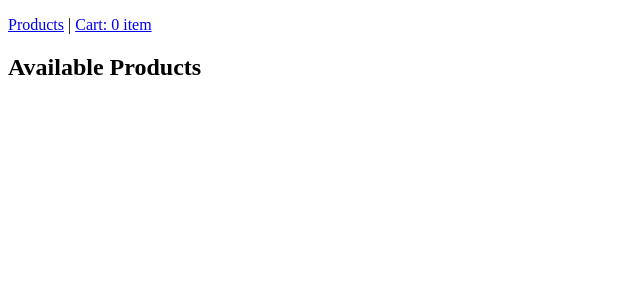
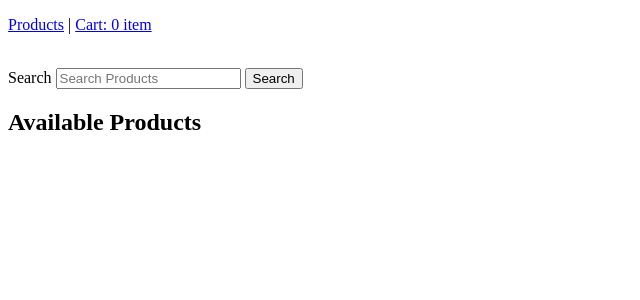
Before and after one commit to Some1Somewhere/ooad_shopping, a Django app: page / in a window 1280 px wide. Shown: the top 300 px of the page, without its empty margins (0-640 px from the left). Run offline with Django 3.2, Linux system fonts and the light colour scheme; data that the repository does not hold is empty.

Commit message:
Adding Recommendation and Search

```diff
--- a/django_project/ecommerce_app/models.py
+++ b/django_project/ecommerce_app/models.py
@@ -8,6 +8,7 @@ class Product(models.Model):
     description = models.TextField()
     image = models.ImageField(upload_to='products_images/', blank=True)
     clicks = models.IntegerField(default=0)
+    recommended = models.ForeignKey("Product", on_delete=models.CASCADE, blank=True, null=True)
 
     def __str__(self):
         return self.name
--- a/django_project/ecommerce_app/templates/ecommerce_app/index.html
+++ b/django_project/ecommerce_app/templates/ecommerce_app/index.html
@@ -4,6 +4,11 @@
 
     <div class="container">
         <div class="row">
+		<br/>
+<form  method="GET" value="{{request.GET.q}}">
+Search <input type="text" name="q" value="{{request.GET.q}}" placeholder="Search Products"/>
+<input type="submit" name="submit" value="Search"/>
+</form>
             <h2>Available Products</h2>
 
             {% for product in all_products %}
--- a/django_project/ecommerce_app/templates/ecommerce_app/product_detail.html
+++ b/django_project/ecommerce_app/templates/ecommerce_app/product_detail.html
@@ -23,6 +23,9 @@
                     <input type="submit" value="Add to cart" class="btn btn-primary" >
                 </form>
 
+				<h3> Recommended Products </h3>
+				<p> <a href="{% url 'product_detail' product.recommended.pk product.recommended.slug %}">{{ product.recommended }} </p>
+
         </div>
 
     </div>
--- a/django_project/ecommerce_app/views.py
+++ b/django_project/ecommerce_app/views.py
@@ -9,6 +9,14 @@ from . import cart
 
 
 def index(request):
+    if request.method == 'GET':
+        query= request.GET.get('q')
+        if query is not None:
+            lookups= Q(name__icontains=query) | Q(description__icontains=query)
+            results= Product.objects.filter(lookups).distinct()
+            return render(request, "ecommerce_app/index.html", {
+                                    'all_products': results,
+                                    })
     all_products = Product.objects.all().order_by('-clicks')
     return render(request, "ecommerce_app/index.html", {
                                     'all_products': all_products,
```
Also changed, not shown: django_project/ecommerce_app/migrations/0002_product_recommended.py (added), django_project/ecommerce_app/migrations/0003_alter_product_recommended.py (added), django_project/ecommerce_app/migrations/0004_alter_product_recommended.py (added).
